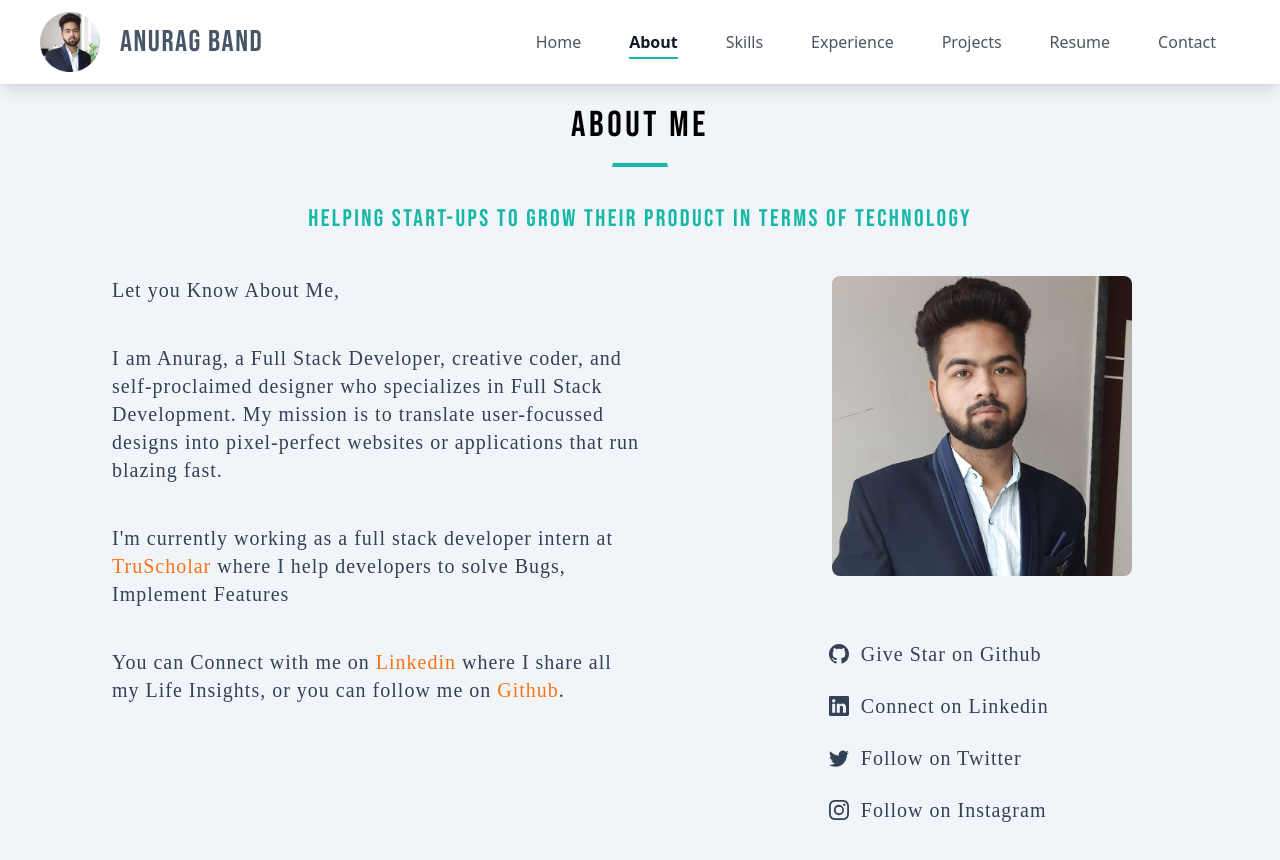
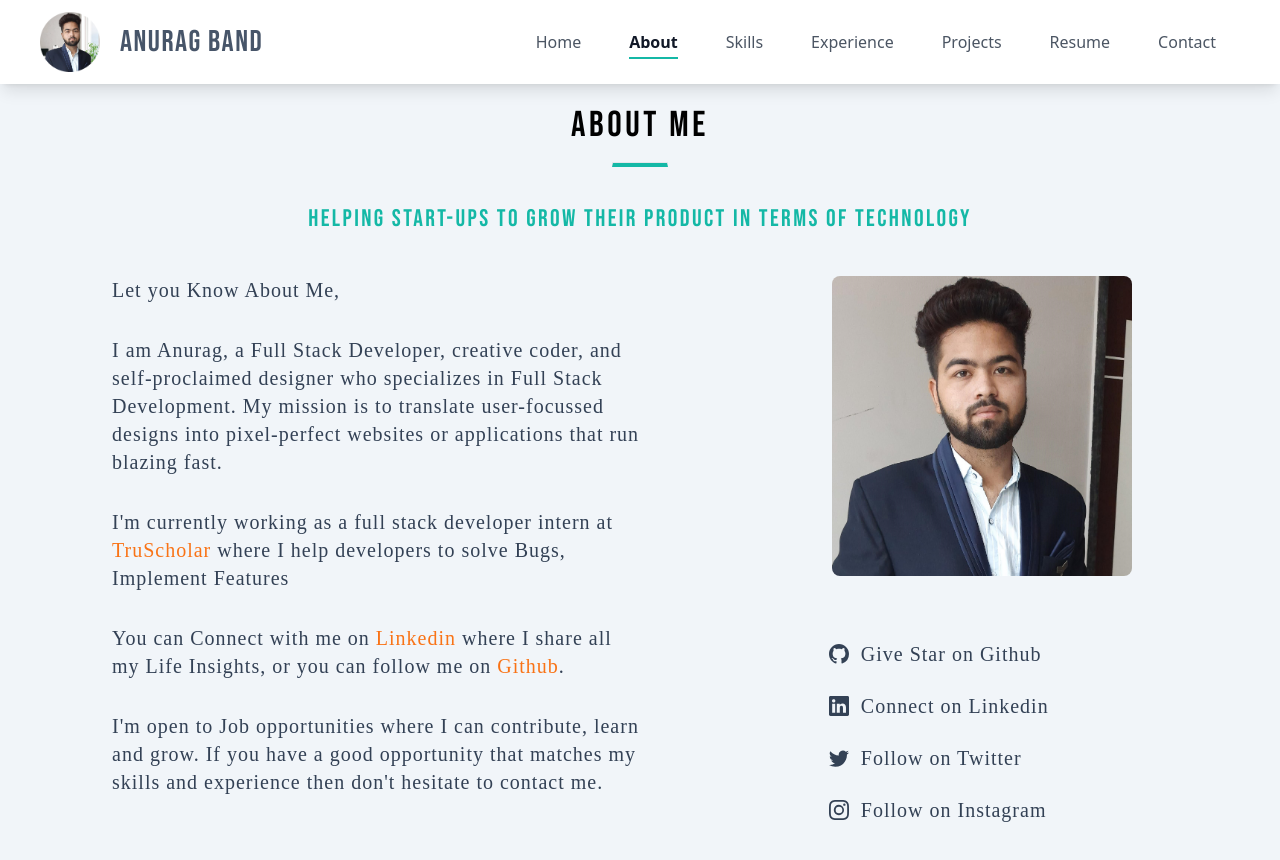
Before and after one commit to Anurag-Band/Portfolio-Website, a Next.js app: page /about in a window 1280 px wide. Shown: the top 860 px of the page. Built offline with nearby package versions, Linux system fonts and the light colour scheme; a web font is replaced by a local one.

Commit message:
added some text in about page

```diff
--- a/src/pages/about/index.jsx
+++ b/src/pages/about/index.jsx
@@ -42,7 +42,7 @@ const About = () => {
         </div>
         <div className="flex flex-col-reverse md:flex-row container mx-auto px-5 xl:px-28 py-5 xl:py-14 w-full font-handwriting text-xl text-slate-700 tracking-wider break-words">
           {/* Left Section */}
-          <div className="w-full mt-5 md:mt-0 md:w-1/2 space-y-10">
+          <div className="w-full mt-5 md:mt-0 md:w-1/2 space-y-8">
             <h3>Let you Know About Me,</h3>
             <p>
               I am Anurag, a Full Stack Developer, creative coder, and
@@ -75,6 +75,11 @@ const About = () => {
                   href={siteMetadata.socials.github}
                 />
               }.
+            </p>
+            <p>
+            I&#39;m open to Job opportunities where I can contribute, learn and grow. If you have a good opportunity that matches my skills and experience then don&#39;t hesitate to contact me.
+
+
             </p>
           </div>
           {/* Right Section */}
```
